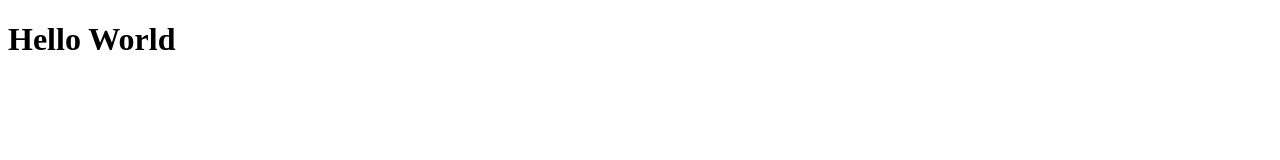
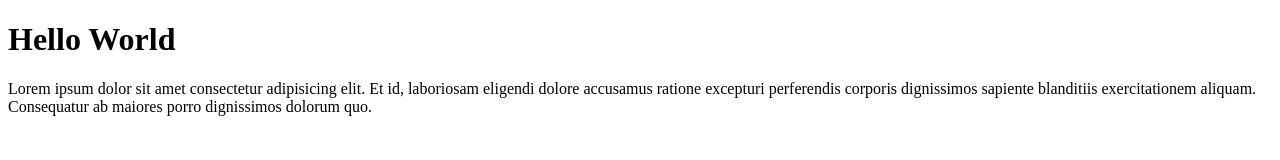
Before and after one commit to sbarbaroluca/htmlcss-hello, a plain HTML site: page index.html in a window 1280 px wide. Drawn offline with Linux system fonts and the light colour scheme.

Commit message:
aggiunto paragrafo

```diff
--- a/index.html
+++ b/index.html
@@ -8,5 +8,8 @@
 </head>
 <body>
     <h1>Hello World</h1>
+    <p>Lorem ipsum dolor sit amet consectetur adipisicing elit.
+        Et id, laboriosam eligendi dolore accusamus ratione excepturi perferendis corporis dignissimos sapiente blanditiis exercitationem aliquam.
+        Consequatur ab maiores porro dignissimos dolorum quo.</p>
 </body>
 </html>
```
